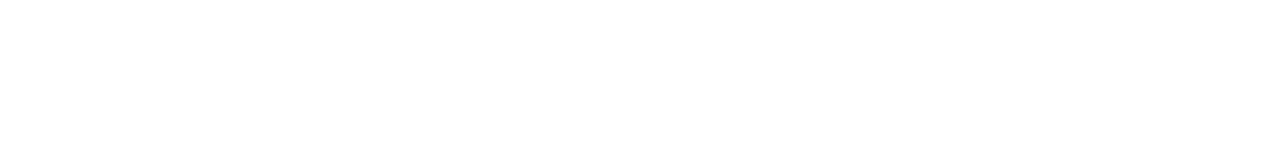
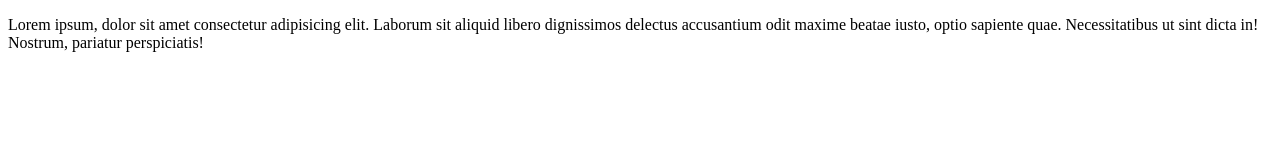
Before and after one commit to muztahid2102232/Phero-journey, a plain HTML site: page index.html in a window 1280 px wide. Drawn offline with Linux system fonts and the light colour scheme.

Commit message:
commiting the second command

```diff
--- a/index.html
+++ b/index.html
@@ -7,6 +7,6 @@
 
 </head>
 <body>
-
+  <p>Lorem ipsum, dolor sit amet consectetur adipisicing elit. Laborum sit aliquid libero dignissimos delectus accusantium odit maxime beatae iusto, optio sapiente quae. Necessitatibus ut sint dicta in! Nostrum, pariatur perspiciatis!</p>
 </body>
 </html>
```
